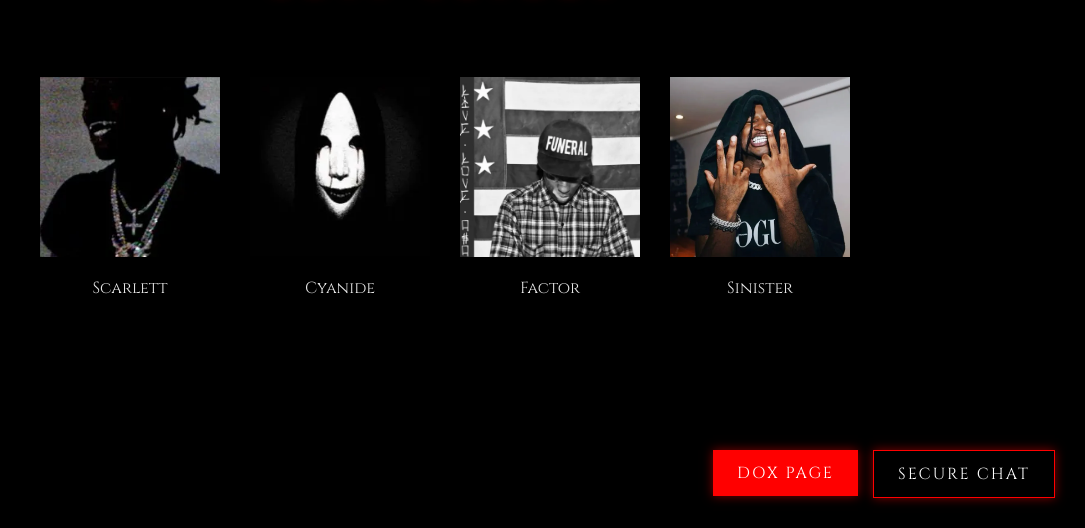
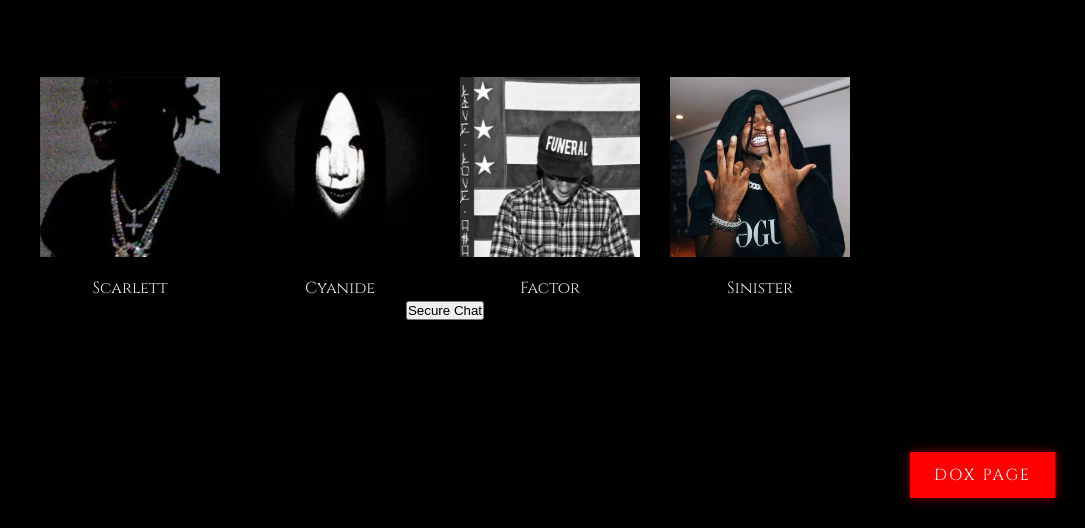
Before and after one commit to Faceofreality/594, a plain HTML site: page index.html in a window 1280 px wide. Shown: the part 272-800 px from the top of the page, without its empty margins (195-1280 px from the left). Drawn offline with Linux system fonts and the light colour scheme.

Commit message:
Update index.css

```diff
--- a/assets/css/index.css
+++ b/assets/css/index.css
@@ -89,15 +89,10 @@ body {
   opacity: 0.9;
 }
 
-.buttons-container {
+.dox-button {
   position: fixed;
   bottom: 30px;
   right: 30px;
-  display: flex;
-  gap: 15px;
-}
-
-.dox-button, .chat-button {
   background-color: #ff0000;
   color: #ffffff;
   border: none;
@@ -111,19 +106,9 @@ body {
   box-shadow: 0 0 10px rgba(255, 0, 0, 0.5);
 }
 
-.dox-button:hover, .chat-button:hover {
+.dox-button:hover {
   background-color: #ffffff;
   color: #ff0000;
   box-shadow: 0 0 15px rgba(255, 0, 0, 0.8);
   transform: scale(1.05);
 }
-
-.chat-button {
-  background-color: #000000;
-  border: 1px solid #ff0000;
-}
-
-.chat-button:hover {
-  background-color: #ff0000;
-  color: #000000;
-}
```
